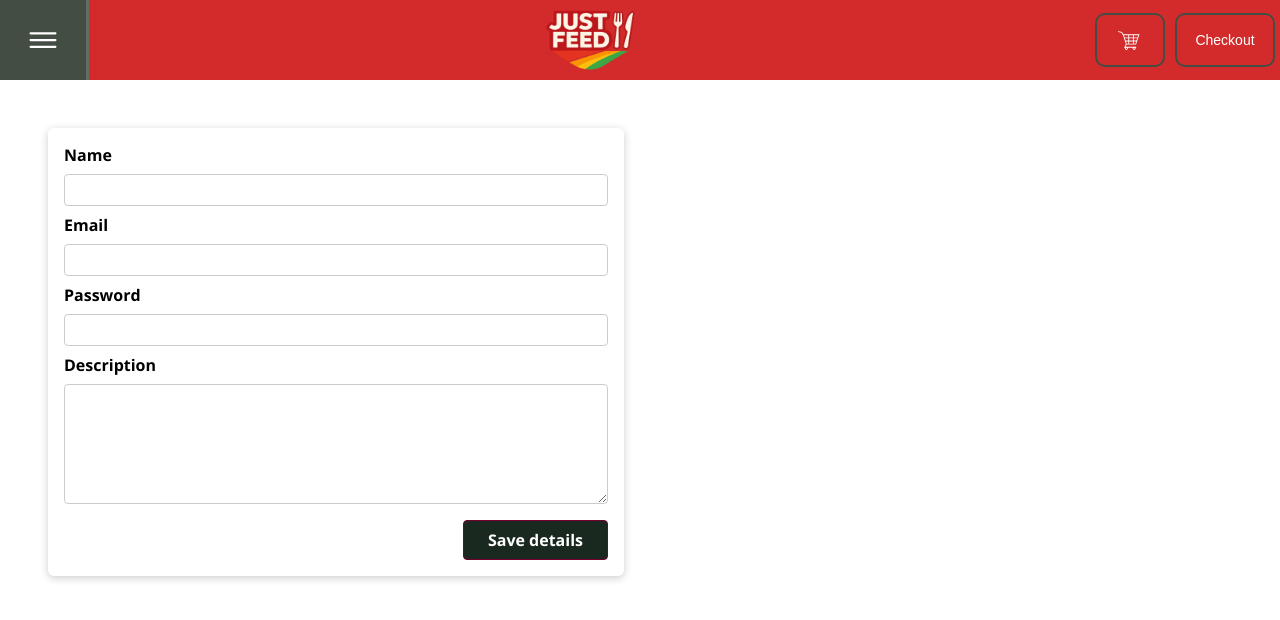
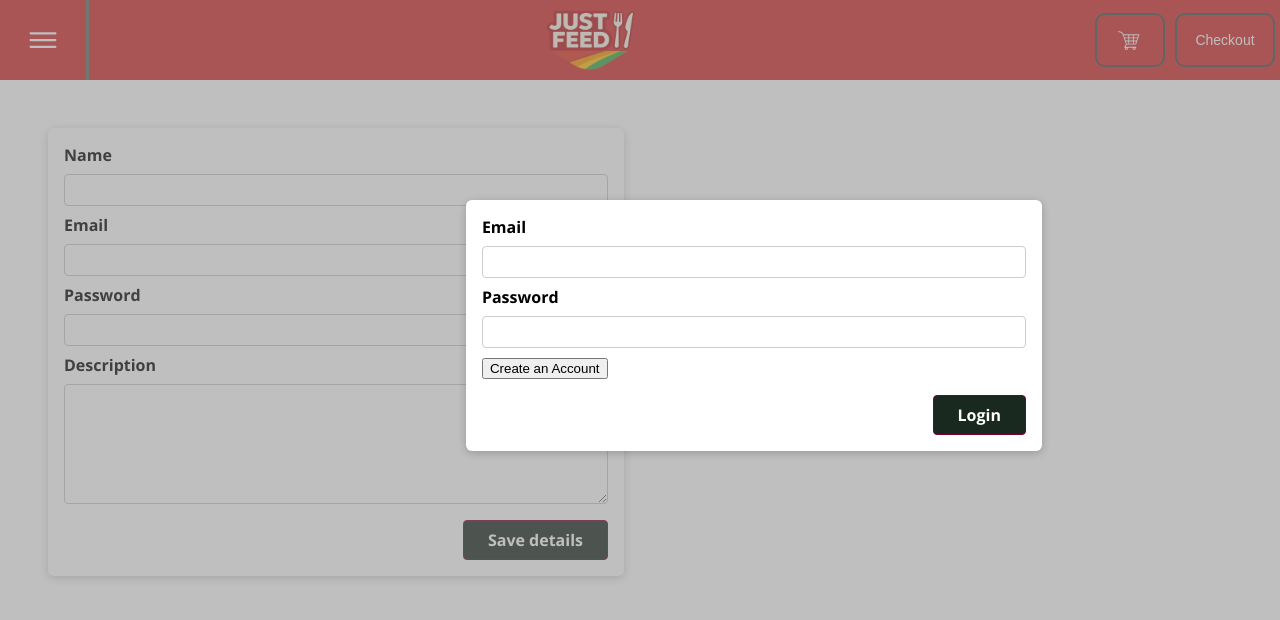
Before and after one commit to Nathan-F04/FrontEndJustFeed, a Next.js app: page /bank-info in a window 1280 px wide. Shown: the top 620 px of the page. Built offline with nearby package versions, Linux system fonts and the light colour scheme; no server answers.

Commit message:
Added Login popup

```diff
--- a/components/layout/Layout.module.css
+++ b/components/layout/Layout.module.css
@@ -2,3 +2,10 @@
   margin: 3rem;
   width: 90%;
 }
+
+@media only screen and (max-width: 600px) {
+  .main {
+    margin: 1rem;
+    width: 90%;
+  }
+}
--- /dev/null
+++ b/components/layout/Login.js
@@ -0,0 +1,74 @@
+import Card from '../ui/Card';
+import { useRef, useState, useContext } from 'react';
+import Link from 'next/link'
+import classes from './Login.module.css'
+import GlobalContext from "../../pages/store/globalContext"
+
+function Login() {
+    const globalCtx = useContext(GlobalContext);
+    const nameInputRef = useRef();
+    const emailInputRef = useRef();
+    const passwordInputRef = useRef();
+    const [toggleModal, setToggleModal] = useState(false);
+
+    function submitHandler(event) {
+        event.preventDefault();
+
+        const enteredName = nameInputRef.current.value;
+        const enteredEmail = emailInputRef.current.value;
+        const enteredPassword = passwordInputRef.current.value;
+
+        if (toggleModal) {
+            const loginDetails = {
+                email: enteredEmail,
+                password: enteredPassword,
+            };
+            console.log(loginDetails)
+        } else {
+            const loginDetails = {
+                name: enteredName,
+                email: enteredEmail,
+                password: enteredPassword,
+            };
+            console.log(loginDetails)
+        }
+        // props.onLogin(loginDetails);
+    }
+
+    function clicked() {
+        globalCtx.updateGlobals({ cmd: 'login', newVal: true });
+    }
+
+    function toggleModalHandler() {
+        setToggleModal(!toggleModal);
+    }
+
+    return (
+        <div className={classes.mainDiv}>
+            <Card>
+                <form className={classes.form} onSubmit={submitHandler}>
+                    {toggleModal && <div className={classes.control}>
+                        <label htmlFor='name'>Name</label>
+                        <input type='text' required id='name' ref={nameInputRef} />
+                    </div>}
+                    <div className={classes.control}>
+                        <label htmlFor='email'>Email</label>
+                        <input type='email' required id='email' ref={emailInputRef} />
+                    </div>
+                    <div className={classes.control}>
+                        <label htmlFor='password'>Password</label>
+                        <input type='text' required id='password' ref={passwordInputRef} />
+                    </div>
+                    <div>
+                        {toggleModal ? <button className={classes.buttonLink} onClick={toggleModalHandler}>Already Have an Account?</button> : <button onClick={toggleModalHandler}>Create an Account</button> }
+                        <div className={classes.actions}>
+                            {toggleModal ? <button onClick={toggleModalHandler}>Create an Account</button> : <button onClick={clicked}>Login</button>}
+                        </div>
+                    </div>
+                </form>
+            </Card>
+        </div>
+    )
+}
+
+export default Login;
--- /dev/null
+++ b/components/layout/Login.module.css
@@ -0,0 +1,62 @@
+.mainDiv {
+    top: 25%;
+    left: 36.4%;
+    width: 60%;
+    position: absolute;
+    z-index: 50;
+}
+
+.form {
+  padding: 1rem;
+}
+
+.control {
+  margin-bottom: 0.5rem;
+}
+
+.control label {
+  display: block;
+  font-weight: bold;
+  margin-bottom: 0.5rem;
+}
+
+.control input {
+  display: block;
+  font: inherit;
+  border-radius: 4px;
+  border: 1px solid #ccc;
+  padding: 0.25rem;
+  width: 100%;
+}
+
+.buttonlink {
+  border: none;
+}
+
+.actions {
+  margin-top: 1rem;
+  text-align: right;
+}
+
+.actions button {
+  font: inherit;
+  cursor: pointer;
+  background-color:  #1a2920;
+  color: white;
+  padding: 0.5rem 1.5rem;
+  border: 1px solid #77002e;
+  border-radius: 4px;
+  font-weight: bold;
+}
+
+.actions button:hover,
+.actions button:active {
+  background-color: #a50e48;
+  border-color: #a50e48;
+}
+
+@media only screen and (max-width: 1000px) {
+  .mainDiv {
+    left: 25%;
+  }
+}
--- a/components/layout/MainNavigation.js
+++ b/components/layout/MainNavigation.js
@@ -4,12 +4,15 @@ import Button from "../generic/Button"
 import Cart from "../generic/Cart"
 import Sidebar from "./Sidebar"
 import CartPopUp from "./CartPopUp"
+import Login from './login'
 import { GiShoppingCart } from 'react-icons/gi'
-import { useState } from 'react'
+import { useState, useContext } from 'react'
+import GlobalContext from '../../pages/store/globalContext'
 
 function MainNavigation() {
   let [popupToggle, setPopupToggle] = useState(false)
   let [cartpopupToggle, setCartPopupToggle] = useState(false)
+  const globalCtx = useContext(GlobalContext);
 
   function checkoutCallback() {
     alert("You clicked the checkout button")
@@ -68,6 +71,8 @@ function MainNavigation() {
 
   return (
     <header className={classes.header}>
+      {!globalCtx.theGlobalObject.isLoggedIn && <Login/>}
+      {!globalCtx.theGlobalObject.isLoggedIn && <div className={classes.backgroundBlur}></div>}
       {popupToggle && <Sidebar toggleMenuHide={() => toggleMenuHide()}/>}
       {cartpopupToggle && <CartPopUp cartItems={cartItems} toggleMenuHide={() => cartMenuHide()}/>}
       <HamMenu toggleMenuHide={() => toggleMenuHide()} />
--- a/components/layout/MainNavigation.module.css
+++ b/components/layout/MainNavigation.module.css
@@ -12,34 +12,15 @@
 }
 
 .logo {
-  font-size: 2rem;
-  color: white;
-  font-weight: bold;
   width: 100px;
   height: 60px;
   margin: auto;
 }
 
-.header ul {
-  list-style: none;
-  margin: 0;
-  padding: 0;
-  display: flex;
-  align-items: baseline;
+.backgroundBlur {
+  height: 200%;
+  width: 100%;
+  background-color: grey;
+  position: absolute;
+  opacity: 0.5;
 }
-
-.header li {
-  margin-left: 3rem;
-}
-
-.header a {
-  text-decoration: none;
-  font-size: 1.5rem;
-  color: white;
-}
-
-.header a:hover,
-.header a:active,
-.header a.active {
-  color: white;
-}
--- a/components/layout/Sidebar.module.css
+++ b/components/layout/Sidebar.module.css
@@ -13,7 +13,7 @@
   height: 30%;
   position: absolute;
   top: 5rem;
-  min-width: 5%;
+  min-width: 5.5rem;
 }
 
 .sidebarItem {
@@ -47,3 +47,9 @@
   justify-content: space-evenly;
   height: 100%;
 }
+
+.sideLink a {
+  text-decoration: none;
+  color: white;
+  font-size: x-large;
+}
--- a/components/ui/Card.module.css
+++ b/components/ui/Card.module.css
@@ -1,6 +1,19 @@
 .card {
   background-color: white;
+  display: flex;
+  flex-direction: column;
   border-radius: 6px;
   box-shadow: 0 2px 8px rgba(0, 0, 0, 0.2);
   max-width: 36rem;
 }
+
+@media only screen and (max-width: 600px) {
+  .card {
+    background-color: white;
+    display: flex;
+    flex-direction: column;
+    border-radius: 6px;
+    box-shadow: 0 2px 8px rgba(0, 0, 0, 0.2);
+    max-width: 15rem;
+  }
+}
--- a/pages/store/globalContext.js
+++ b/pages/store/globalContext.js
@@ -33,7 +33,7 @@ export function GlobalContextProvider(props) {
             description: "Delicious, Trust!"
         }
     ]
-    const [globals, setGlobals] = useState({ aString: 'init val', count: 0, hideHamMenu: true, foods: foods, dataLoaded: false })
+    const [globals, setGlobals] = useState({ aString: 'init val', count: 0, hideHamMenu: true, foods: foods, dataLoaded: false, isLoggedIn: false })
 
     useEffect(() => {
         getAllMeetings()
@@ -75,6 +75,12 @@ export function GlobalContextProvider(props) {
                 newGlobals.meetings.push(command.newVal); return newGlobals
             })
         }
+        if (command.cmd == 'login') {
+            setGlobals((previousGlobals) => {
+                const newGlobals = JSON.parse(JSON.stringify(previousGlobals));
+                newGlobals.isLoggedIn = command.newVal; return newGlobals
+            })
+        }
     }
 
     const context = {
```
